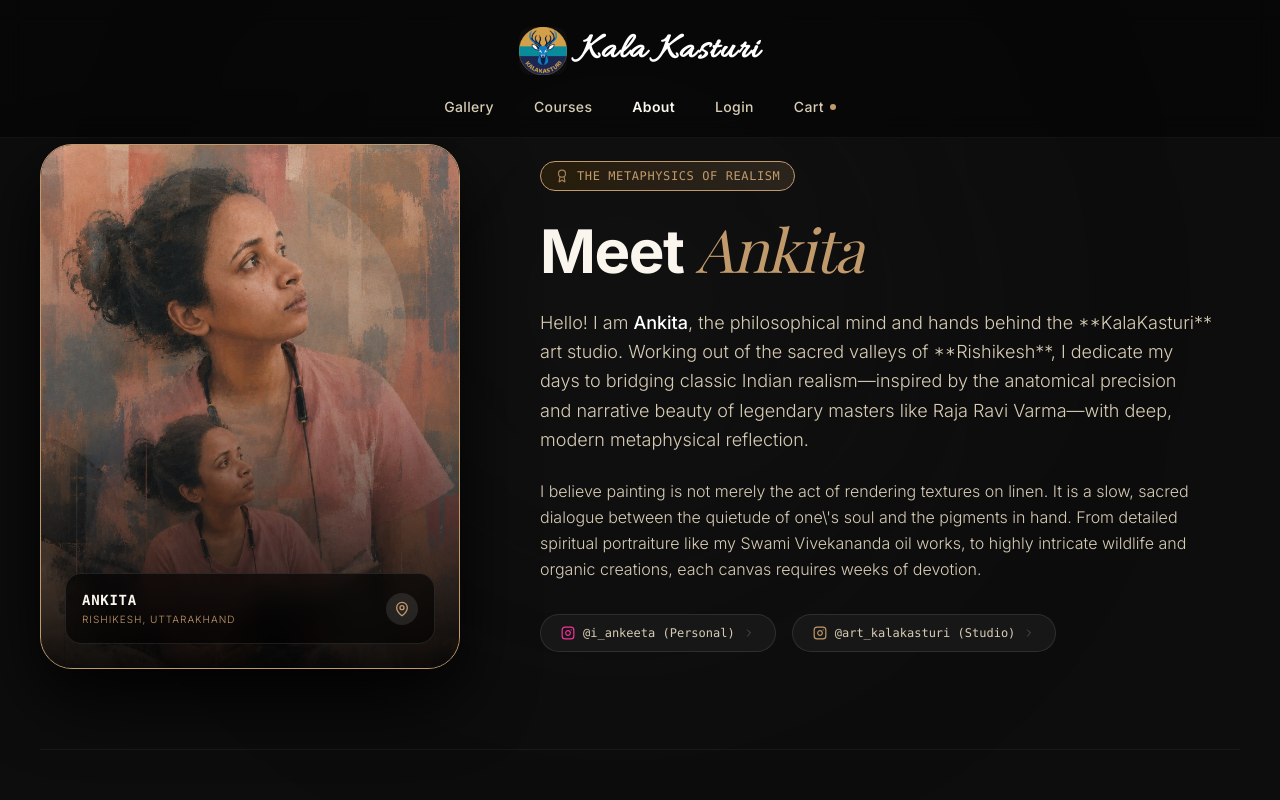
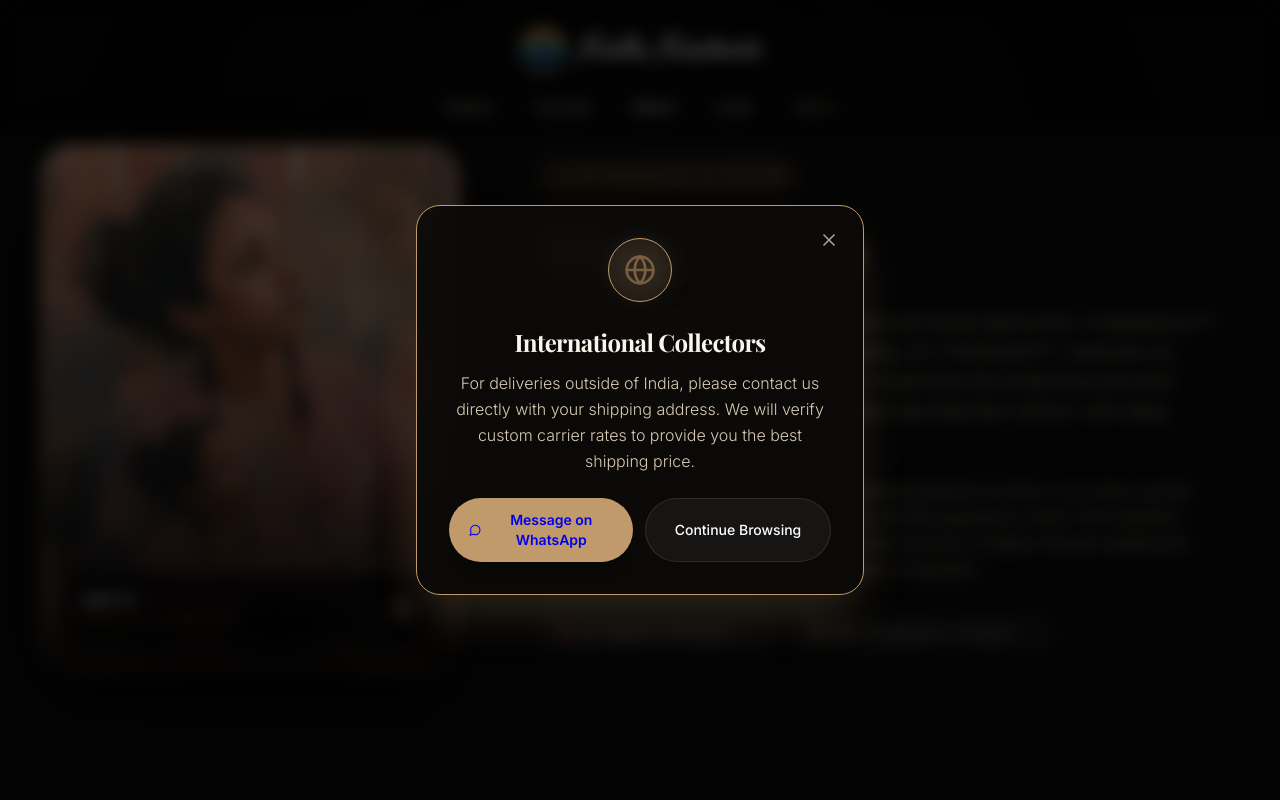
Before and after one commit to dhaval21313/kalakasturi-gallery, a Next.js app: page /about in a window 1280 px wide. Shown: the top 800 px of the page. Built offline with nearby package versions, Linux system fonts and the light colour scheme; a web font is replaced by a local one.

Commit message:
feat: add global international shipping notice popup

```diff
--- a/app/layout.tsx
+++ b/app/layout.tsx
@@ -3,6 +3,7 @@ import './globals.css';
 import Navbar from '@/components/layout/Navbar';
 import Footer from '@/components/layout/Footer';
 import AccessibilityManager from '@/components/AccessibilityManager';
+import InternationalShippingModal from '@/components/InternationalShippingModal';
 import { Inter, Playfair_Display, Allura, Merriweather } from 'next/font/google';
 
 const inter = Inter({ subsets: ['latin'], variable: '--font-sans' });
@@ -27,6 +28,7 @@ export default function RootLayout({
         suppressHydrationWarning
       >
         <AccessibilityManager />
+        <InternationalShippingModal />
         <Navbar />
         {children}
         <Footer />
--- /dev/null
+++ b/components/InternationalShippingModal.tsx
@@ -0,0 +1,97 @@
+'use client';
+
+import React, { useState, useEffect } from 'react';
+import { motion, AnimatePresence } from 'motion/react';
+import { Globe, X, MessageCircle } from 'lucide-react';
+
+export default function InternationalShippingModal() {
+  const [isOpen, setIsOpen] = useState(false);
+
+  useEffect(() => {
+    // Check if the user has already dismissed the modal
+    const hasSeenNotice = localStorage.getItem('hasSeenInternationalShippingNotice');
+    if (!hasSeenNotice) {
+      // Delay the popup slightly for a smoother, less intrusive entry
+      const timer = setTimeout(() => {
+        setIsOpen(true);
+      }, 1500);
+      return () => clearTimeout(timer);
+    }
+  }, []);
+
+  const handleClose = () => {
+    localStorage.setItem('hasSeenInternationalShippingNotice', 'true');
+    setIsOpen(false);
+  };
+
+  const contactNumber = process.env.NEXT_PUBLIC_WHATSAPP_NUMBER || "+919033459353";
+  const whatsappUrl = `https://wa.me/${contactNumber.replace(/[^\d+]/g, '')}?text=Hello%20Ankita,%20I%27m%20an%20international%20buyer%20interested%20in%20your%20art.%20Could%20you%20please%20help%20me%20calculate%20the%20shipping%20price%20to%20my%20address?`;
+
+  return (
+    <AnimatePresence>
+      {isOpen && (
+        <div className="fixed inset-0 z-[100] flex items-center justify-center p-4">
+          {/* Glassy dark backdrop */}
+          <motion.div
+            initial={{ opacity: 0 }}
+            animate={{ opacity: 1 }}
+            exit={{ opacity: 0 }}
+            onClick={handleClose}
+            className="absolute inset-0 bg-black/70 backdrop-blur-sm"
+          />
+
+          {/* Premium Modal Card */}
+          <motion.div
+            initial={{ opacity: 0, scale: 0.95, y: 20 }}
+            animate={{ opacity: 1, scale: 1, y: 0 }}
+            exit={{ opacity: 0, scale: 0.95, y: 20 }}
+            transition={{ type: "spring", duration: 0.5 }}
+            className="relative w-full max-w-md bg-stone-950/90 border border-[#C19A6B]/30 rounded-3xl p-6 sm:p-8 shadow-[0_25px_50px_-12px_rgba(193,154,107,0.25)] backdrop-blur-md z-10 text-center flex flex-col items-center"
+          >
+            {/* Close button */}
+            <button
+              onClick={handleClose}
+              className="absolute top-4 right-4 p-2 text-stone-400 hover:text-white rounded-full hover:bg-white/5 transition-all"
+              aria-label="Close modal"
+            >
+              <X className="w-5 h-5" />
+            </button>
+
+            {/* Glowing Globe Icon */}
+            <div className="w-16 h-16 rounded-full bg-[#C19A6B]/10 border border-[#C19A6B]/30 flex items-center justify-center mb-6 relative group">
+              <Globe className="w-8 h-8 text-[#C19A6B] animate-pulse" />
+              <div className="absolute inset-0 rounded-full bg-[#C19A6B]/20 blur-md opacity-50 group-hover:opacity-100 transition-opacity" />
+            </div>
+
+            {/* Content */}
+            <h3 className="text-xl sm:text-2xl font-bold text-white mb-3 tracking-tight font-serif">
+              International Collectors
+            </h3>
+            <p className="text-stone-300 text-sm sm:text-base leading-relaxed mb-6 font-light">
+              For deliveries outside of India, please contact us directly with your shipping address. We will verify custom carrier rates to provide you the best shipping price.
+            </p>
+
+            {/* Buttons */}
+            <div className="flex flex-col sm:flex-row gap-3 w-full">
+              <a
+                href={whatsappUrl}
+                target="_blank"
+                rel="noopener noreferrer"
+                onClick={handleClose}
+                className="flex-1 inline-flex items-center justify-center gap-2 bg-[#C19A6B] hover:bg-[#b08b5f] text-black font-semibold px-5 py-3 rounded-full text-sm shadow-lg transition-all hover:scale-[1.02]"
+              >
+                <MessageCircle className="w-4 h-4" /> Message on WhatsApp
+              </a>
+              <button
+                onClick={handleClose}
+                className="flex-1 inline-flex items-center justify-center bg-white/5 hover:bg-white/10 border border-white/10 text-white font-medium px-5 py-3 rounded-full text-sm transition-all"
+              >
+                Continue Browsing
+              </button>
+            </div>
+          </motion.div>
+        </div>
+      )}
+    </AnimatePresence>
+  );
+}
```
